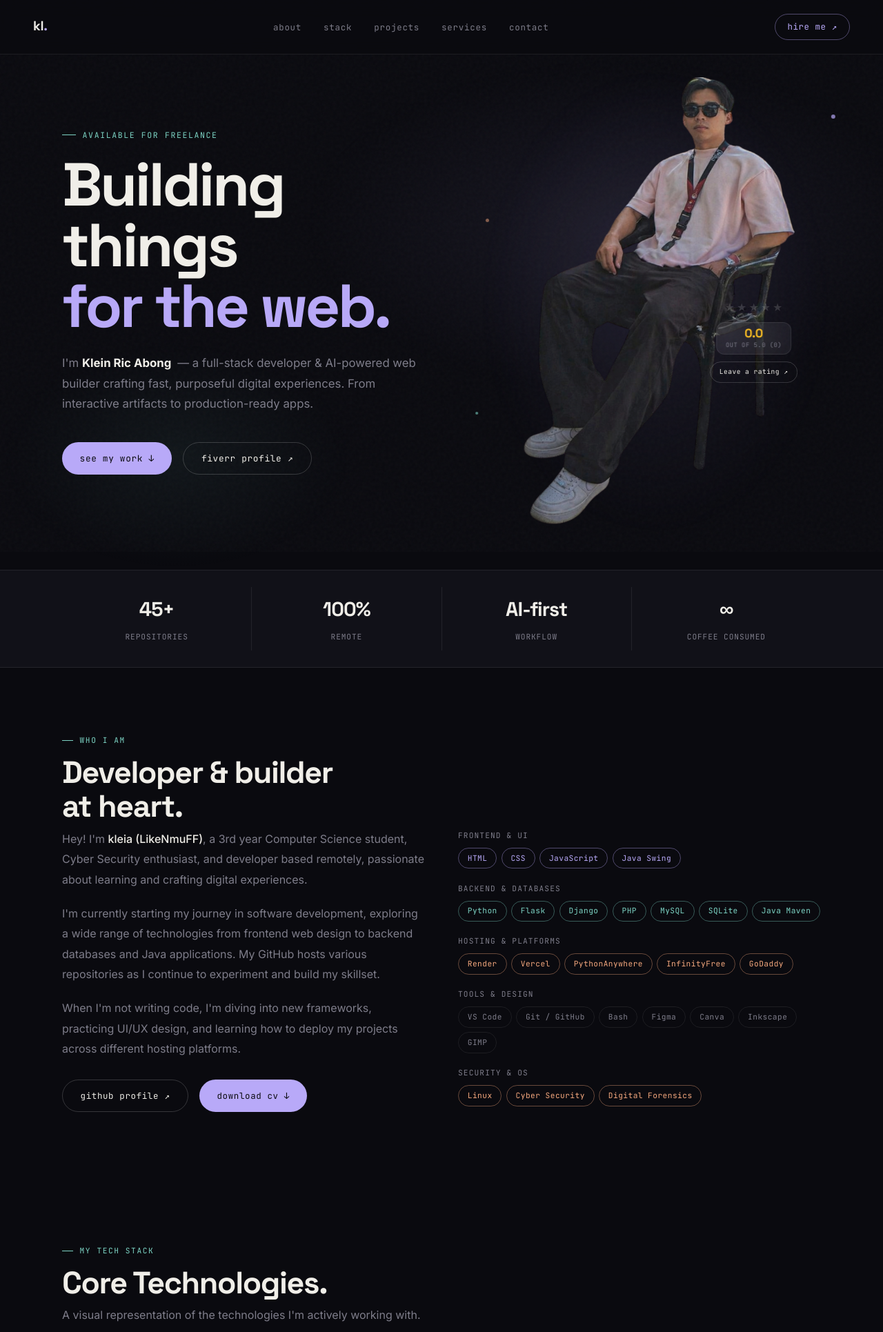
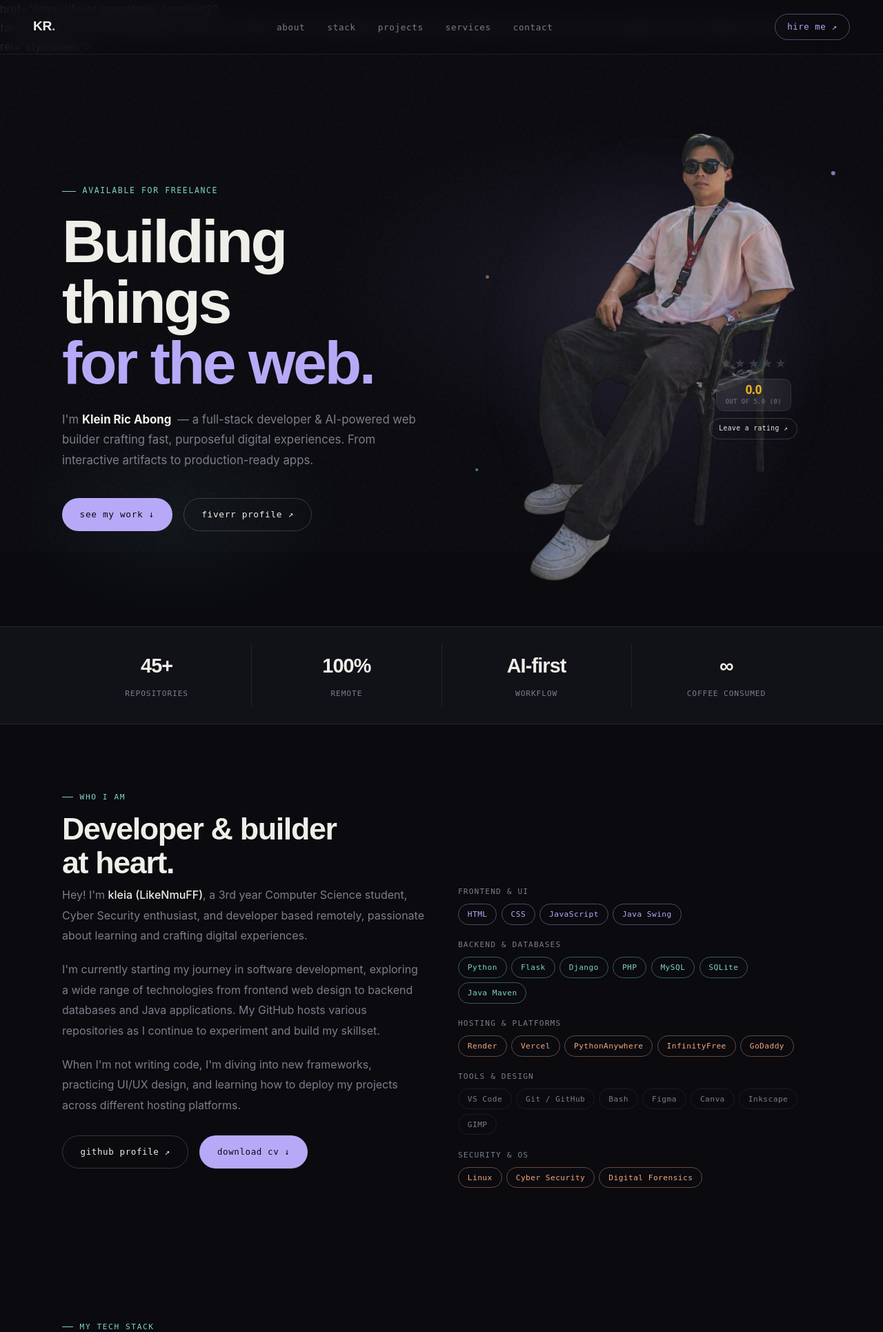
Before and after one commit to LikeNmuFF/portfolio_klein, a Flask app: page / in a window 1280 px wide. Shown: the top 1931 px of the page at 69% size. Run offline with Flask 3, Linux system fonts and the light colour scheme; data that the repository does not hold is empty.

Commit message:
adding logo

```diff
--- a/templates/index.html
+++ b/templates/index.html
@@ -7,9 +7,9 @@
   <title>kleia — Developer Portfolio</title>
   <link rel="preconnect" href="https://fonts.googleapis.com">
   <link rel="preconnect" href="https://fonts.gstatic.com" crossorigin>
-  <link
-    href="https://fonts.googleapis.com/css2?family=Space+Grotesk:wght@400;500;600;700&family=Inter:wght@300;400;500;600;700&family=JetBrains+Mono:wght@300;400;500&display=swap"
-    rel="stylesheet">
+  <link rel="icon" href="{{ url_for('static', filename='images/logo.png') }}" type="image/png">
+  href="https://fonts.googleapis.com/css2?family=Space+Grotesk:wght@400;500;600;700&family=Inter:wght@300;400;500;600;700&family=JetBrains+Mono:wght@300;400;500&display=swap"
+  rel="stylesheet">
   <style>
     *,
     *::before,
@@ -1462,7 +1462,7 @@
 
   <!-- Nav -->
   <nav id="nav">
-    <a href="#" class="nav-logo">kl<span>.</span></a>
+    <a href="#" class="nav-logo">KR<span>.</span></a>
     <ul class="nav-links" id="navLinks">
       <li><a href="#about">about</a></li>
       <li><a href="#techstack">stack</a></li>
```
Also changed, not shown: templates/base.html (+13 -3 lines), static/images/logo.png (added).
